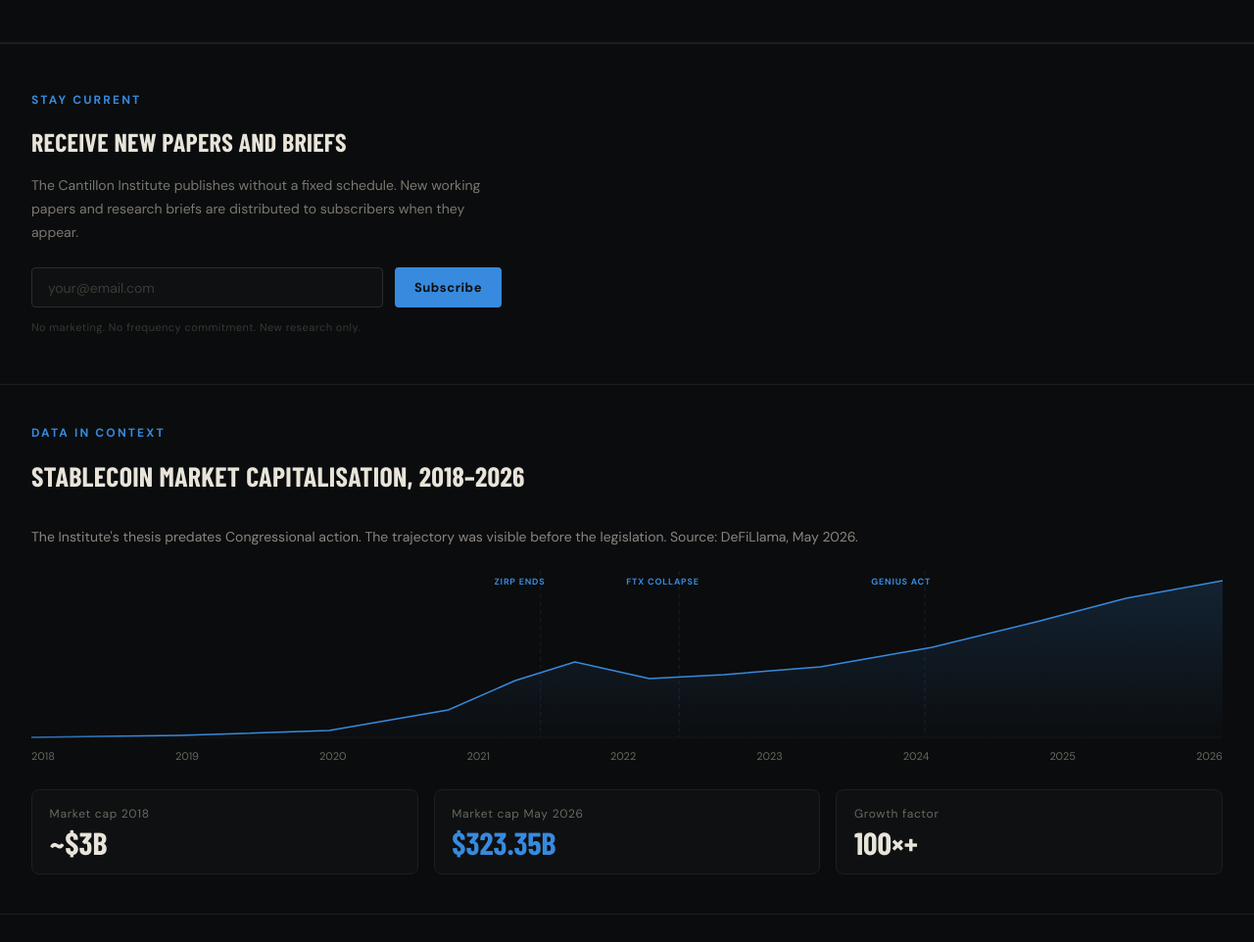
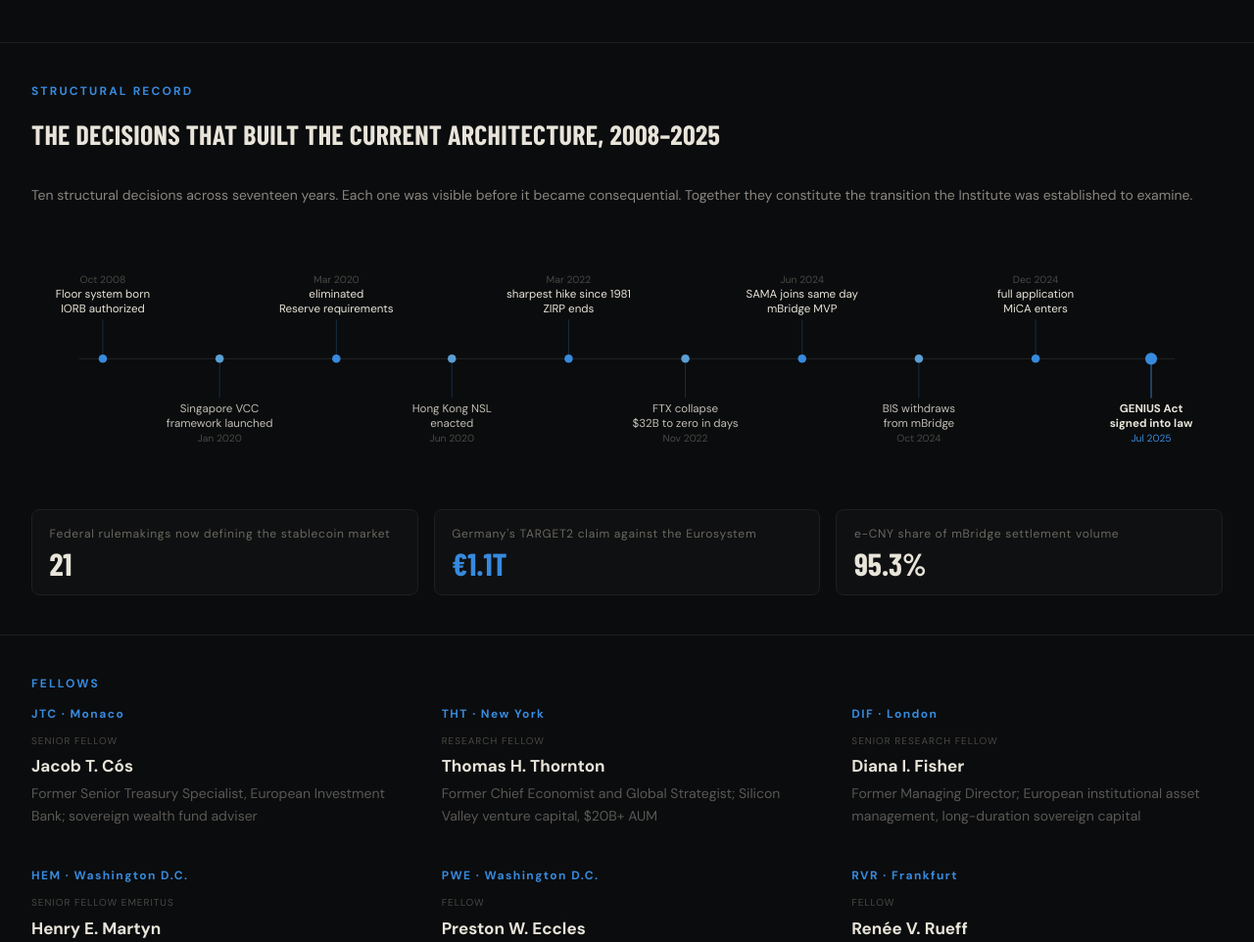
Before and after one commit to dba-intern/cantillon-institute, a plain HTML site: page index.html in a window 1280 px wide. Shown: the part 1680-2642 px from the top of the page at 98% size. Drawn offline with nearby package versions, Linux system fonts and the light colour scheme.

Commit message:
Add files via upload

```diff
--- a/index.html
+++ b/index.html
@@ -66,7 +66,7 @@
                 <p class="hero-body">An independent research institute examining the structural transformation of monetary systems, capital formation, and the political economy of financial power.</p>
                 <div class="hero-cta">
                     <a href="papers.html" class="cta-link">Read the series &#8594;</a>
-                    <span class="cta-meta">Thirteen working papers &middot; 2025&#8211;2026</span>
+                    <span class="cta-meta">Twenty-three working papers &middot; 2025&#8211;2026</span>
                 </div>
             </div>
             <div class="hero-graphic" aria-hidden="true">
@@ -203,48 +203,96 @@
             </div>
         </section>
 
-        <div class="subscribe-section" id="subscribe">
-            <p class="label">Stay Current</p>
-            <h2 class="subscribe-heading">RECEIVE NEW PAPERS AND BRIEFS</h2>
-            <p class="subscribe-desc">The Cantillon Institute publishes without a fixed schedule. New working papers and research briefs are distributed to subscribers when they appear.</p>
-            <form name="subscribe" method="POST" data-netlify="true" netlify-honeypot="bot-field" class="subscribe-form" action="/subscribe-success.html">
-                <input type="hidden" name="form-name" value="subscribe">
-                <p style="display:none;"><label>Do not fill this out: <input name="bot-field"></label></p>
-                <div class="subscribe-row">
-                    <input type="email" name="email" placeholder="your@email.com" required class="subscribe-input" aria-label="Email address">
-                    <button type="submit" class="subscribe-button">Subscribe</button>
-                </div>
-                <p class="subscribe-note">No marketing. No frequency commitment. New research only.</p>
-            </form>
-        </div>
+        <section class="section" id="data" aria-labelledby="data-heading">
+            <p class="label">Structural Record</p>
+            <h2 id="data-heading">THE DECISIONS THAT BUILT THE CURRENT ARCHITECTURE, 2008&#8211;2025</h2>
+            <p class="chart-source">Ten structural decisions across seventeen years. Each one was visible before it became consequential. Together they constitute the transition the Institute was established to examine.</p>
+            <div class="timeline-container" role="img" aria-label="Timeline of structural monetary decisions from 2008 to 2025">
+                <svg viewBox="0 0 1000 215" preserveAspectRatio="xMidYMid meet" class="timeline-svg" aria-hidden="true" style="width:100%;display:block;">
 
-        <section class="section" id="data" aria-labelledby="data-heading">
-            <p class="label">Data in Context</p>
-            <h2 id="data-heading">STABLECOIN MARKET CAPITALISATION, 2018&#8211;2026</h2>
-            <p class="chart-source">The Institute's thesis predates Congressional action. The trajectory was visible before the legislation. Source: DeFiLlama, May 2026.</p>
-            <div class="chart-container" role="img" aria-label="Stablecoin market capitalisation grew from approximately 3 billion dollars in 2018 to 323.35 billion dollars in May 2026.">
-                <svg viewBox="0 0 800 175" preserveAspectRatio="none" class="chart-svg" aria-hidden="true">
-                    <defs><linearGradient id="chartGrad" x1="0" y1="0" x2="0" y2="1"><stop offset="0%" stop-color="#378ADD" stop-opacity="0.18"/><stop offset="100%" stop-color="#378ADD" stop-opacity="0.01"/></linearGradient></defs>
-                    <polyline points="0,170 100,168 200,163 280,142 325,112 365,93 415,110 465,106 530,98 605,78 675,52 735,28 800,10" fill="none" stroke="#378ADD" stroke-width="1.5" vector-effect="non-scaling-stroke"/>
-                    <polygon points="0,170 100,168 200,163 280,142 325,112 365,93 415,110 465,106 530,98 605,78 675,52 735,28 800,10 800,172 0,172" fill="url(#chartGrad)"/>
-                    <line x1="342" y1="0" x2="342" y2="170" stroke="#378ADD" stroke-width="0.5" stroke-opacity="0.35" stroke-dasharray="4,4" vector-effect="non-scaling-stroke"/>
-                    <line x1="435" y1="0" x2="435" y2="170" stroke="#378ADD" stroke-width="0.5" stroke-opacity="0.35" stroke-dasharray="4,4" vector-effect="non-scaling-stroke"/>
-                    <line x1="600" y1="0" x2="600" y2="170" stroke="#378ADD" stroke-width="0.5" stroke-opacity="0.35" stroke-dasharray="4,4" vector-effect="non-scaling-stroke"/>
-                    <line x1="0" y1="170" x2="800" y2="170" stroke="#1d1f21" stroke-width="0.5" vector-effect="non-scaling-stroke"/>
+                    <!-- Base line -->
+                    <line x1="40" y1="108" x2="960" y2="108" stroke="#1d1f21" stroke-width="1"/>
+
+                    <!-- ABOVE events: 1, 3, 5, 7, 9 -->
+
+                    <!-- 1: Oct 2008 — IORB authorized -->
+                    <line x1="60" y1="108" x2="60" y2="75" stroke="#378ADD" stroke-width="0.5" stroke-opacity="0.45"/>
+                    <circle cx="60" cy="108" r="3.5" fill="#378ADD"/>
+                    <text x="60" y="69" text-anchor="middle" font-family="DM Sans, sans-serif" font-size="9.5" fill="#e8e4da">IORB authorized</text>
+                    <text x="60" y="57" text-anchor="middle" font-family="DM Sans, sans-serif" font-size="9.5" fill="#e8e4da">Floor system born</text>
+                    <text x="60" y="44" text-anchor="middle" font-family="DM Sans, sans-serif" font-size="8.5" fill="#4a4845">Oct 2008</text>
+
+                    <!-- 3: Mar 2020 — Reserve requirements eliminated -->
+                    <line x1="256" y1="108" x2="256" y2="75" stroke="#378ADD" stroke-width="0.5" stroke-opacity="0.45"/>
+                    <circle cx="256" cy="108" r="3.5" fill="#378ADD"/>
+                    <text x="256" y="69" text-anchor="middle" font-family="DM Sans, sans-serif" font-size="9.5" fill="#e8e4da">Reserve requirements</text>
+                    <text x="256" y="57" text-anchor="middle" font-family="DM Sans, sans-serif" font-size="9.5" fill="#e8e4da">eliminated</text>
+                    <text x="256" y="44" text-anchor="middle" font-family="DM Sans, sans-serif" font-size="8.5" fill="#4a4845">Mar 2020</text>
+
+                    <!-- 5: Mar 2022 — ZIRP ends -->
+                    <line x1="451" y1="108" x2="451" y2="75" stroke="#378ADD" stroke-width="0.5" stroke-opacity="0.45"/>
+                    <circle cx="451" cy="108" r="3.5" fill="#378ADD"/>
+                    <text x="451" y="69" text-anchor="middle" font-family="DM Sans, sans-serif" font-size="9.5" fill="#e8e4da">ZIRP ends</text>
+                    <text x="451" y="57" text-anchor="middle" font-family="DM Sans, sans-serif" font-size="9.5" fill="#e8e4da">sharpest hike since 1981</text>
+                    <text x="451" y="44" text-anchor="middle" font-family="DM Sans, sans-serif" font-size="8.5" fill="#4a4845">Mar 2022</text>
+
+                    <!-- 7: Jun 2024 — mBridge MVP -->
+                    <line x1="647" y1="108" x2="647" y2="75" stroke="#378ADD" stroke-width="0.5" stroke-opacity="0.45"/>
+                    <circle cx="647" cy="108" r="3.5" fill="#378ADD"/>
+                    <text x="647" y="69" text-anchor="middle" font-family="DM Sans, sans-serif" font-size="9.5" fill="#e8e4da">mBridge MVP</text>
+                    <text x="647" y="57" text-anchor="middle" font-family="DM Sans, sans-serif" font-size="9.5" fill="#e8e4da">SAMA joins same day</text>
+                    <text x="647" y="44" text-anchor="middle" font-family="DM Sans, sans-serif" font-size="8.5" fill="#4a4845">Jun 2024</text>
+
+                    <!-- 9: Dec 2024 — MiCA active -->
+                    <line x1="843" y1="108" x2="843" y2="75" stroke="#378ADD" stroke-width="0.5" stroke-opacity="0.45"/>
+                    <circle cx="843" cy="108" r="3.5" fill="#378ADD"/>
+                    <text x="843" y="69" text-anchor="middle" font-family="DM Sans, sans-serif" font-size="9.5" fill="#e8e4da">MiCA enters</text>
+                    <text x="843" y="57" text-anchor="middle" font-family="DM Sans, sans-serif" font-size="9.5" fill="#e8e4da">full application</text>
+                    <text x="843" y="44" text-anchor="middle" font-family="DM Sans, sans-serif" font-size="8.5" fill="#4a4845">Dec 2024</text>
+
+                    <!-- BELOW events: 2, 4, 6, 8, 10 -->
+
+                    <!-- 2: Jan 2020 — Singapore VCC -->
+                    <line x1="158" y1="108" x2="158" y2="141" stroke="#378ADD" stroke-width="0.5" stroke-opacity="0.45"/>
+                    <circle cx="158" cy="108" r="3.5" fill="#5a9fd4"/>
+                    <text x="158" y="153" text-anchor="middle" font-family="DM Sans, sans-serif" font-size="9.5" fill="#c0bdb5">Singapore VCC</text>
+                    <text x="158" y="165" text-anchor="middle" font-family="DM Sans, sans-serif" font-size="9.5" fill="#c0bdb5">framework launched</text>
+                    <text x="158" y="178" text-anchor="middle" font-family="DM Sans, sans-serif" font-size="8.5" fill="#4a4845">Jan 2020</text>
+
+                    <!-- 4: Jun 2020 — HK NSL -->
+                    <line x1="353" y1="108" x2="353" y2="141" stroke="#378ADD" stroke-width="0.5" stroke-opacity="0.45"/>
+                    <circle cx="353" cy="108" r="3.5" fill="#5a9fd4"/>
+                    <text x="353" y="153" text-anchor="middle" font-family="DM Sans, sans-serif" font-size="9.5" fill="#c0bdb5">Hong Kong NSL</text>
+                    <text x="353" y="165" text-anchor="middle" font-family="DM Sans, sans-serif" font-size="9.5" fill="#c0bdb5">enacted</text>
+                    <text x="353" y="178" text-anchor="middle" font-family="DM Sans, sans-serif" font-size="8.5" fill="#4a4845">Jun 2020</text>
+
+                    <!-- 6: Nov 2022 — FTX collapse -->
+                    <line x1="549" y1="108" x2="549" y2="141" stroke="#378ADD" stroke-width="0.5" stroke-opacity="0.45"/>
+                    <circle cx="549" cy="108" r="3.5" fill="#5a9fd4"/>
+                    <text x="549" y="153" text-anchor="middle" font-family="DM Sans, sans-serif" font-size="9.5" fill="#c0bdb5">FTX collapse</text>
+                    <text x="549" y="165" text-anchor="middle" font-family="DM Sans, sans-serif" font-size="9.5" fill="#c0bdb5">$32B to zero in days</text>
+                    <text x="549" y="178" text-anchor="middle" font-family="DM Sans, sans-serif" font-size="8.5" fill="#4a4845">Nov 2022</text>
+
+                    <!-- 8: Oct 2024 — BIS exits mBridge -->
+                    <line x1="745" y1="108" x2="745" y2="141" stroke="#378ADD" stroke-width="0.5" stroke-opacity="0.45"/>
+                    <circle cx="745" cy="108" r="3.5" fill="#5a9fd4"/>
+                    <text x="745" y="153" text-anchor="middle" font-family="DM Sans, sans-serif" font-size="9.5" fill="#c0bdb5">BIS withdraws</text>
+                    <text x="745" y="165" text-anchor="middle" font-family="DM Sans, sans-serif" font-size="9.5" fill="#c0bdb5">from mBridge</text>
+                    <text x="745" y="178" text-anchor="middle" font-family="DM Sans, sans-serif" font-size="8.5" fill="#4a4845">Oct 2024</text>
+
+                    <!-- 10: Jul 2025 — GENIUS Act — accent treatment -->
+                    <line x1="940" y1="108" x2="940" y2="141" stroke="#378ADD" stroke-width="1" stroke-opacity="0.7"/>
+                    <circle cx="940" cy="108" r="5" fill="#378ADD"/>
+                    <text x="940" y="153" text-anchor="middle" font-family="DM Sans, sans-serif" font-size="9.5" font-weight="700" fill="#e8e4da">GENIUS Act</text>
+                    <text x="940" y="165" text-anchor="middle" font-family="DM Sans, sans-serif" font-size="9.5" font-weight="700" fill="#e8e4da">signed into law</text>
+                    <text x="940" y="178" text-anchor="middle" font-family="DM Sans, sans-serif" font-size="8.5" fill="#378ADD">Jul 2025</text>
+
                 </svg>
-                <div class="chart-annotations" aria-hidden="true">
-                    <span class="ann" style="left:41%">ZIRP ends</span>
-                    <span class="ann" style="left:53%">FTX collapse</span>
-                    <span class="ann" style="left:73%">GENIUS Act</span>
-                </div>
-                <div class="chart-years" aria-hidden="true">
-                    <span>2018</span><span>2019</span><span>2020</span><span>2021</span><span>2022</span><span>2023</span><span>2024</span><span>2025</span><span>2026</span>
-                </div>
             </div>
             <div class="stat-grid">
-                <div class="stat-card"><p class="stat-label">Market cap 2018</p><p class="stat-value">~$3B</p></div>
-                <div class="stat-card accent"><p class="stat-label">Market cap May 2026</p><p class="stat-value">$323.35B</p></div>
-                <div class="stat-card"><p class="stat-label">Growth factor</p><p class="stat-value">100&#215;+</p></div>
+                <div class="stat-card"><p class="stat-label">Federal rulemakings now defining the stablecoin market</p><p class="stat-value">21</p></div>
+                <div class="stat-card accent"><p class="stat-label">Germany&#39;s TARGET2 claim against the Eurosystem</p><p class="stat-value">&euro;1.1T</p></div>
+                <div class="stat-card"><p class="stat-label">e-CNY share of mBridge settlement volume</p><p class="stat-value">95.3%</p></div>
             </div>
         </section>
 
@@ -345,6 +393,21 @@
             </div>
         </section>
 
+        <div class="subscribe-section" id="subscribe">
+            <p class="label">Stay Current</p>
+            <h2 class="subscribe-heading">RECEIVE NEW PAPERS AND BRIEFS</h2>
+            <p class="subscribe-desc">The Cantillon Institute publishes without a fixed schedule. New working papers and research briefs are distributed to subscribers when they appear.</p>
+            <form name="subscribe" method="POST" data-netlify="true" netlify-honeypot="bot-field" class="subscribe-form" action="/subscribe-success.html">
+                <input type="hidden" name="form-name" value="subscribe">
+                <p style="display:none;"><label>Do not fill this out: <input name="bot-field"></label></p>
+                <div class="subscribe-row">
+                    <input type="email" name="email" placeholder="your@email.com" required class="subscribe-input" aria-label="Email address">
+                    <button type="submit" class="subscribe-button">Subscribe</button>
+                </div>
+                <p class="subscribe-note">No marketing. No frequency commitment. New research only.</p>
+            </form>
+        </div>
+
         <section class="section" id="about" aria-labelledby="about-heading">
             <p class="label">About</p>
             <h2 id="about-heading" class="sr-only">About the Cantillon Institute</h2>
```
